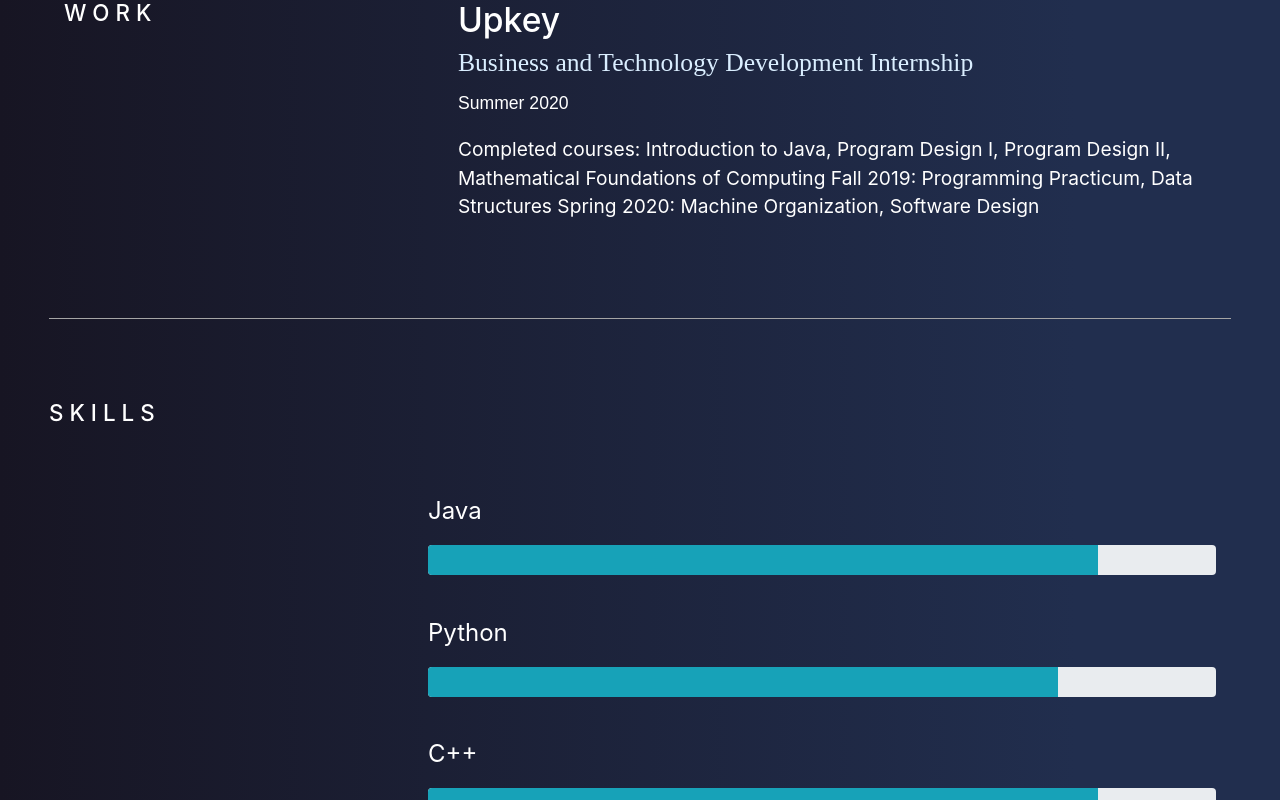
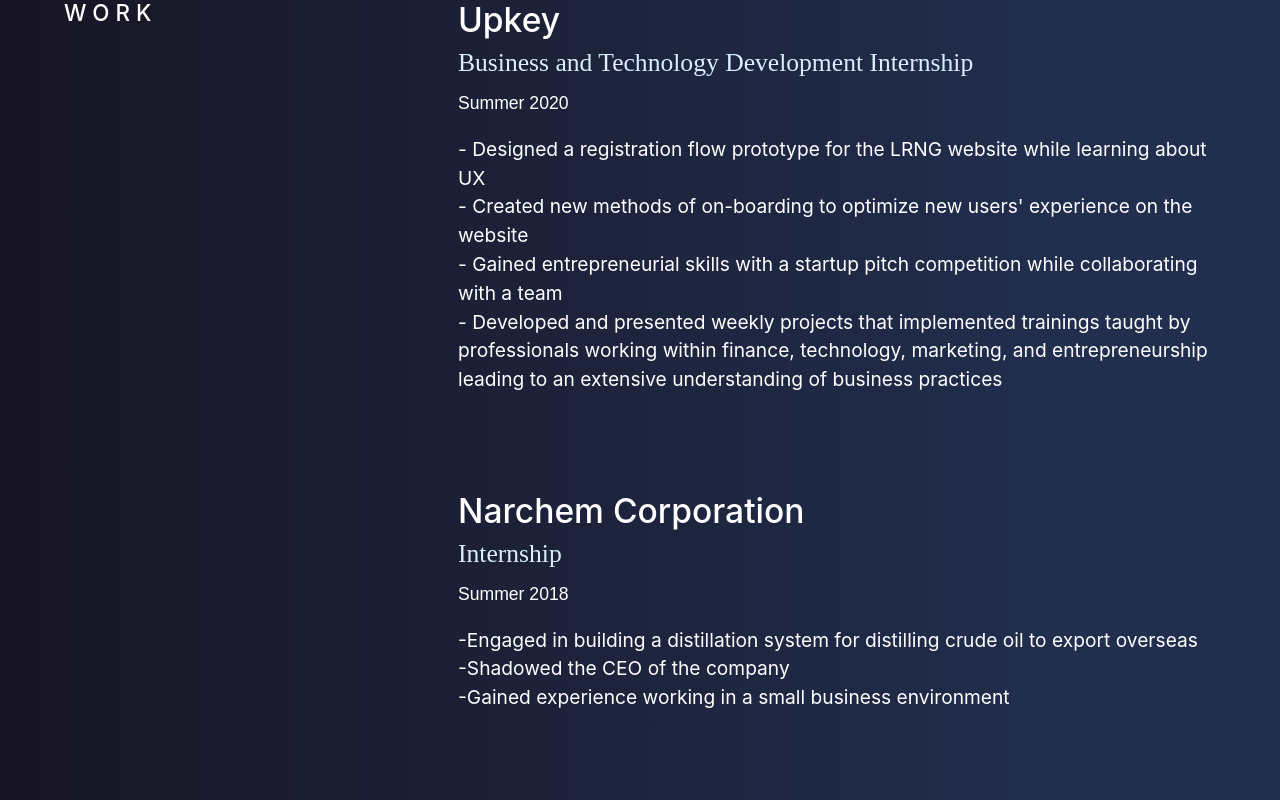
Before and after one commit to ramzir/ramzir.github.io, a React (Create React App) app: page / in a window 1280 px wide. Shown: the part 1820-2620 px from the top of the page. Built offline with nearby package versions, Linux system fonts and the light colour scheme; a web font is replaced by a local one.

Commit message:
added narchem

```diff
--- a/src/assets/stylesheets/App.scss
+++ b/src/assets/stylesheets/App.scss
@@ -339,6 +339,10 @@
   transition-duration: 0.5s;
 }
 
+.topmargin {
+  margin-top: 7%;
+}
+
 .contactbuttons:hover {
   background-color: rgba(33,46,78,1);
   color: white;
--- a/src/components/Resume.jsx
+++ b/src/components/Resume.jsx
@@ -21,7 +21,7 @@
                 </p>
             </div>
         </div>
-        <div class="row rowline">
+        <div class="row topmargin">
             <div class="col">
                 <h3>
                     Work
@@ -34,10 +34,29 @@
                 <h5 class="role">Business and Technology Development Internship</h5>
                 <p class="date">Summer 2020</p>
                 <p class="description">
-                    Completed courses: Introduction to Java, Program Design I, Program Design II, Mathematical Foundations of Computing
-                    Fall 2019: Programming Practicum, Data Structures
-                    Spring 2020: Machine Organization, Software Design
+                - Designed a registration flow prototype for the LRNG website while learning about UX <br></br>
+                - Created new methods of on-boarding to optimize new users' experience on the website <br></br>
+                - Gained entrepreneurial skills with a startup pitch competition while collaborating with a team <br></br>
+                - Developed and presented weekly projects that implemented trainings taught by professionals working
+                    within finance, technology, marketing, and entrepreneurship leading to an extensive understanding of business practices
                 </p>
+            </div>
+        </div>
+        <div class="row rowline">
+            <div class="col">
+
+            </div>
+            <div class="col-8">
+                    <h2>
+                        Narchem Corporation
+                    </h2>
+                    <h5 class="role">Internship</h5>
+                    <p class="date">Summer 2018</p>
+                    <p class="description">
+                    -Engaged in building a distillation system for distilling crude oil to export overseas <br></br>
+                    -Shadowed the CEO of the company <br></br>
+                    -Gained experience working in a small business environment
+                    </p>
             </div>
         </div>
         <div class="row rowline">
```
